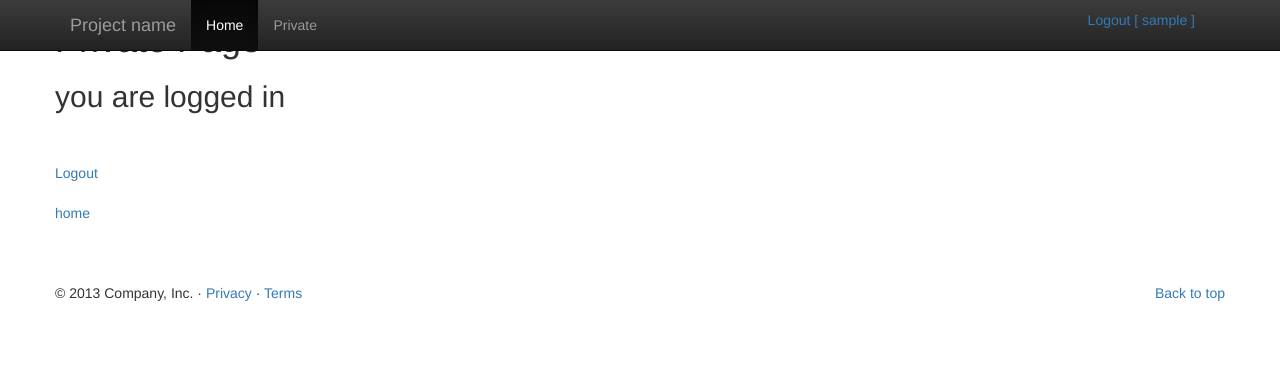
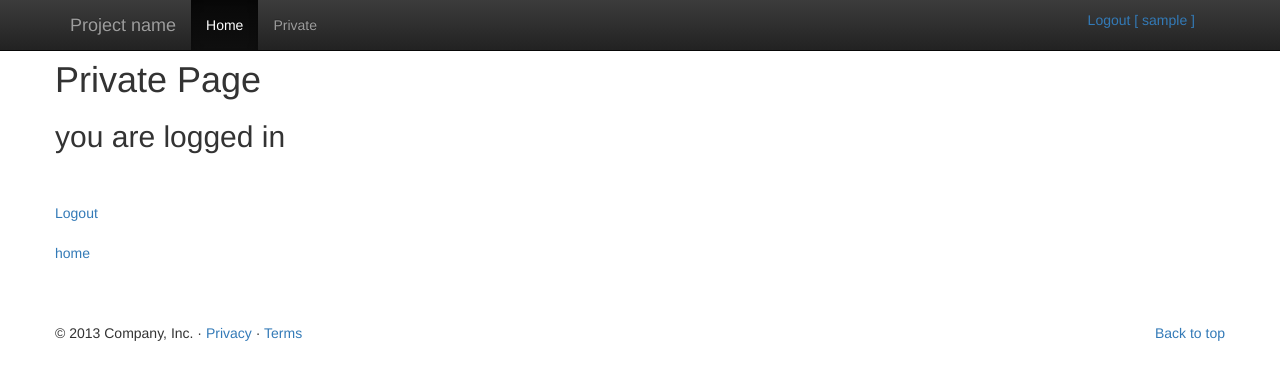
Before and after one commit to ddehghan/django-bootstrap-starter-project2, a Django app: page /private in a window 1280 px wide. Shown: the top 380 px of the page. Run offline with Django 3.2, Linux system fonts and the light colour scheme; the visitor is signed in with stand-in values (Sample User, id 1); parts of the project's set-up code (start-up, migrations or seed data) failed here and were passed over; some libraries are stand-ins or nearby versions.

Commit message:
rolleback django

```diff
--- a/requirements.txt
+++ b/requirements.txt
@@ -1,5 +1,6 @@
 #django==1.7
-https://www.djangoproject.com/download/1.7c1/tarball/
+#https://www.djangoproject.com/download/1.7c1/tarball/
+django
 django-toolbelt
 psycopg2
 werkzeug
--- a/website/templates/theme/base.html
+++ b/website/templates/theme/base.html
@@ -23,6 +23,11 @@
     <!-- Optional theme -->
     <link rel="stylesheet" href="//maxcdn.bootstrapcdn.com/bootstrap/3.2.0/css/bootstrap-theme.min.css">
 
+    <style>
+        body {
+            padding-top: 40px; /* 60px to make the container go all the way to the bottom of the topbar */
+        }
+    </style>
 
     <!-- Fav and touch icons -->
     <link rel="apple-touch-icon-precomposed" sizes="144x144"
```
